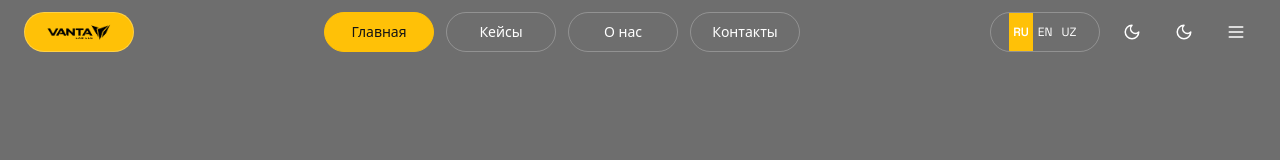
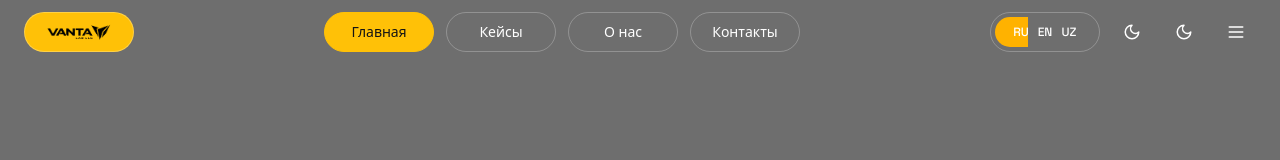
Before and after one commit to mukhsinus/VANTALAB, a React (Vite) app: page / in a window 1280 px wide. Shown: the top 160 px of the page. Built offline with nearby package versions, Linux system fonts and the light colour scheme; the HTML template or start-up script is replaced by a standard one.

Commit message:
sliding lang switcher

```diff
--- a/src/components/Layout.tsx
+++ b/src/components/Layout.tsx
@@ -14,6 +14,14 @@ const Layout = () => {
   const [navHeroDark, setNavHeroDark] = useState(false);
   const location = useLocation();
   const hasHero = location.pathname === "/";
+  const languages = ["ru", "en", "uz"] as const;
+  const activeIndex = languages.indexOf(lang as (typeof languages)[number]);
+  const radius =
+    activeIndex === 0
+      ? "9999px 0 0 9999px"
+      : activeIndex === 2
+        ? "0 9999px 9999px 0"
+        : "0px";
 
   // Scroll to top on route change
   useEffect(() => {
@@ -102,13 +110,25 @@ const Layout = () => {
 
           {/* RIGHT — LANGUAGE + THEME + BURGER */}
           <div className="flex items-center gap-3">
-            {/* Language Switcher */}
-            <div className="nav-panel-border lang-switcher nav-item px-0">
-              {(["ru", "en", "uz"] as const).map((l) => (
+            <div className="relative nav-panel-border lang-switcher nav-item flex p-1">
+              <div
+                className="absolute top-1 bottom-1 bg-accent transition-all duration-300 ease-out"
+                style={{
+                  width: `calc((100% - 0.5rem) / ${languages.length})`,
+                  left: `calc(${activeIndex} * ((100% - 0.5rem) / ${languages.length}) + 0.25rem)`,
+                  borderRadius: radius,
+                }}
+              />
+
+              {languages.map((l) => (
                 <button
                   key={l}
                   onClick={() => setLang(l)}
-                  className={lang === l ? "active" : ""}
+                  className={`relative flex-1 text-sm font-medium transition-colors ${
+                    lang === l
+                      ? "text-black"
+                      : "text-muted-foreground hover:text-foreground"
+                  }`}
                 >
                   {l.toUpperCase()}
                 </button>
```
